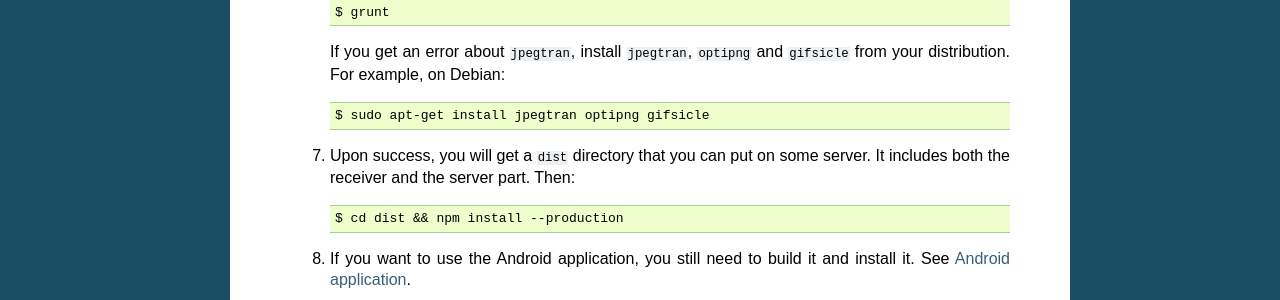
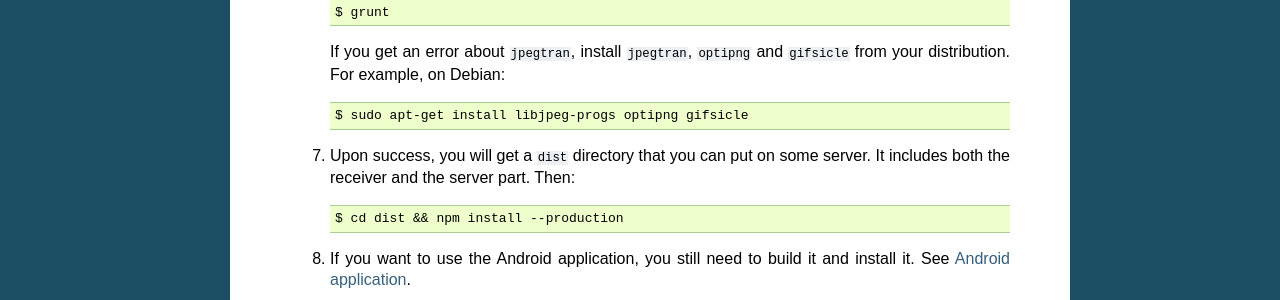
Before and after one commit to vincentbernat/dashkiosk, a Sphinx documentation site: the page built from docs/install.rst, in a window 1280 px wide. Shown: the part 615-915 px from the top of the page. Built offline with Sphinx 7.4.7, drawn with Linux system fonts in a browser that asks for light colours.

Commit message:
Update install.rst for jpegtran on Debian/Ubuntu (#103)
* Update install.rst for jpegtran on Debian/Ubuntu

jpegtran on debian / ubuntu seems to now come from libjpeg-progs package instead of jpegtran package (at least from buster)

* Fixed missing install

Added missing install command for apt

```diff
--- a/docs/install.rst
+++ b/docs/install.rst
@@ -39,7 +39,7 @@ To install it, you need to execute the following step:
      ``optipng`` and ``gifsicle`` from your distribution. For example,
      on Debian::
 
-         $ sudo apt-get install jpegtran optipng gifsicle
+         $ sudo apt-get install libjpeg-progs optipng gifsicle
 
   7. Upon success, you will get a ``dist`` directory that you can put on
      some server. It includes both the receiver and the server
```
